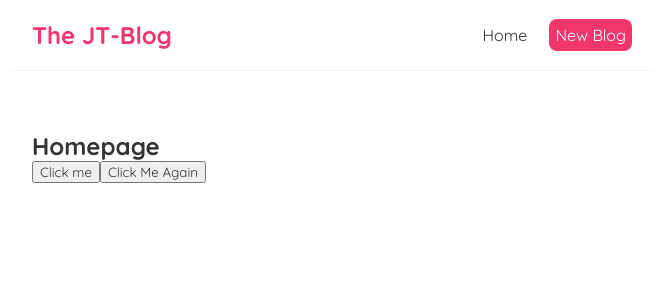
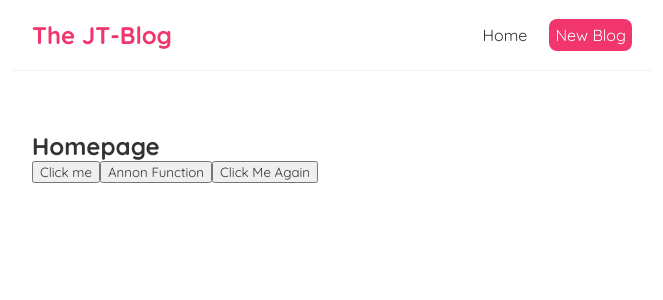
Before and after one commit to johntrehearn/reactAPT, a React (Create React App) app in the folder jtblog/: page / in a window 1280 px wide. Shown: the top 300 px of the page, without its empty margins (308-971 px from the left). Built offline with nearby package versions, Linux system fonts and the light colour scheme.

Commit message:
Three buttons

```diff
--- a/jtblog/src/Home.js
+++ b/jtblog/src/Home.js
@@ -2,7 +2,11 @@ const handleClick = () => {
   console.log('Button clicked');
 };
 
-const handleClickAgain = (name) => {
+const handleClickAgain = () => {
+  console.log('Hello from handleClickAgain');
+};
+
+const handleClickAgainAgain = (name) => {
   console.log('Hello ' + name);
 };
 
@@ -13,7 +17,14 @@ const Home = () => {
       <button onClick={handleClick}>Click me</button>
       <button
         onClick={() => {
-          console.log('Hello');
+          handleClickAgain();
+        }}
+      >
+        Annon Function
+      </button>
+      <button
+        onClick={() => {
+          handleClickAgainAgain('mario');
         }}
       >
         Click Me Again
```
